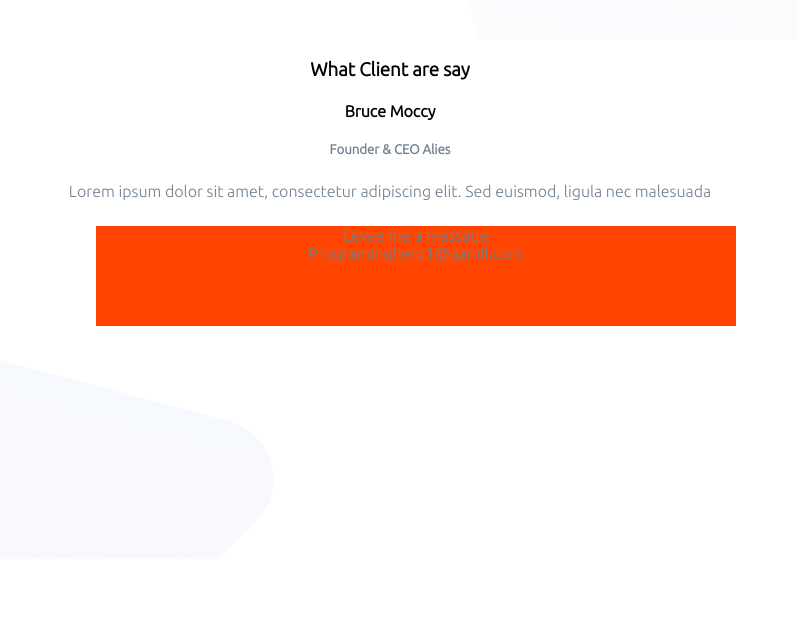
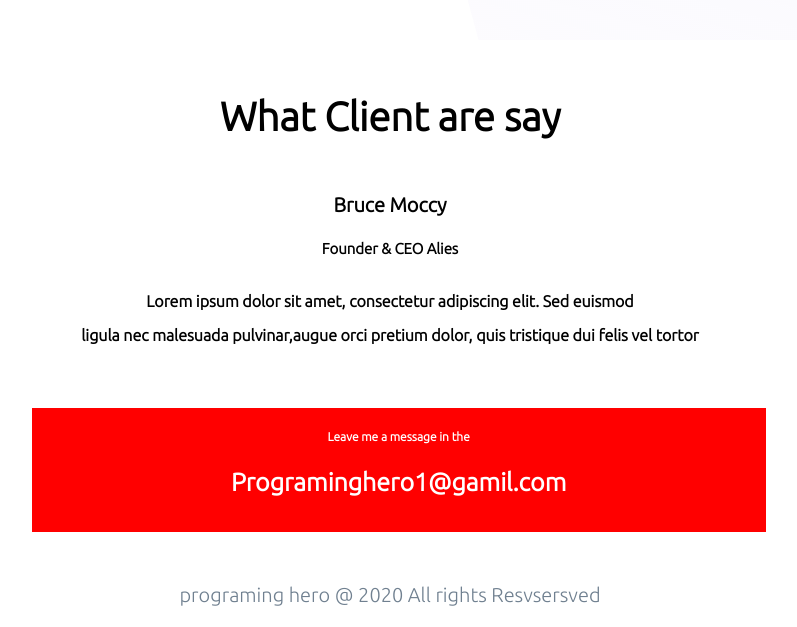
Before and after one commit to shahidnsu/Demo_portfilo_work, a plain HTML site: page index.html in a window 1280 px wide. Shown: the part 2448-3075 px from the top of the page, without its empty margins (250-1047 px from the left). Before the commit the page ends 3007 px from the top, so only its background shows below. Drawn offline with Linux system fonts and the light colour scheme.

Commit message:
done with website but need to work more on color of the website

```diff
--- a/index.html
+++ b/index.html
@@ -54,21 +54,25 @@
         </div>
     </section>
     <section></section>
+    <section class="showoff-area ">
+        <h4>What Client are say</h4>
+        <h5>Bruce Moccy</h5>
+        <h6>Founder & CEO Alies</h6>
+        <p>Lorem ipsum dolor sit amet, consectetur adipiscing elit. Sed euismod</p>
+            <p>ligula nec malesuada pulvinar,augue orci pretium dolor, quis tristique dui felis vel tortor</p>
+        <div class="one-half">
+            <p class="first-line"> Leave me a message in the</p>
+            <p class="second-line">Programinghero1@gamil.com</p>
+
+
+        </div>
+
+    </section>
     <footer>
-        <h3>What Client are say</h3>
+        <p>programing hero @ 2020 All rights Resvsersved</p>
+    </footer>
 
-        <h4>Bruce Moccy</h4>
-        <h5>Founder & CEO Alies</h5>
 
-        <p>
-            Lorem ipsum dolor sit amet, consectetur adipiscing elit.
-            Sed euismod, ligula nec malesuada</p>
-
-        </p>
-        <p class="button-view">Levae me a message
-        <br>Programinghero1@gamil.com</p>
-
-    </footer>
 
 </body>
 </html>
--- a/style.css
+++ b/style.css
@@ -76,38 +76,46 @@ body{
     width:90%;
 
 }
-footer {
-    height: 500px;
-    background-image: url("images/footer-bg.png");
+.showoff-area {
+    text-align: center;
 }
-footer h3,h4 {
-    text-align: center;
+.showoff-area h4 {
+    font-size: 40px;
+}
+.showoff-area h5 {
+    font-size: 20px;
+}
+
+.showoff-area h6 {
+    font-size: 15px;
+    margin-top: -10px;
+}
+.showoff-area p {
+    color:black;
     font-weight: bolder;
 }
-footer h5{
-    text-align: center;
-    margin-top: 1%;
-    color:slategrey;
+.one-half {
+    margin-top: 5%;
+    margin-left: 22%;
+    width: 55%;
+    background-color: #ff0000;
+    padding: 10px 15px;
+
+
 
 }
-footer p {
+.one-half p {
+    color: white;
+}
+.one-half .first-line {
+    font-size: 12px;
+}
+.one-half .second-line {
+    font-size: 25px;
+}
+footer  {
+    margin-top: 4%;
     text-align: center;
-    margin-top: 2%;
     color:slategrey;
-
+    font-size: 20px;
 }
-.button-view {
-    height: 100px;
-    background-color: orangered;
-    width: 50%;
-    margin-left: 27%;
-}
-footer .button-view p {
-    color:white;
-    font-size: 30px;
-    padding: 20px;
-
-}
-footer .button-view p{
-  margin-top: 10px;
-}
```
